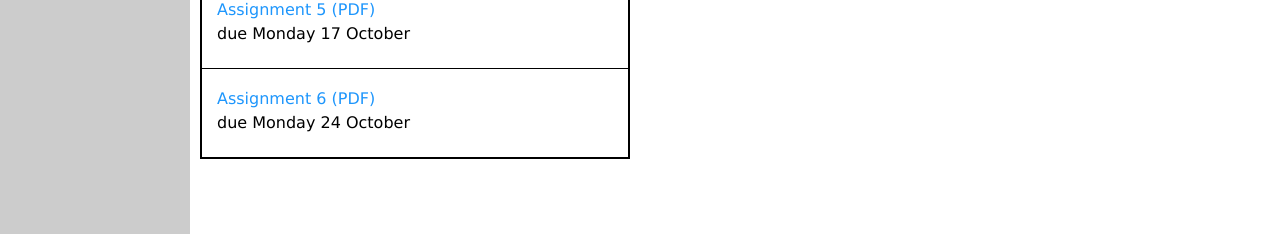
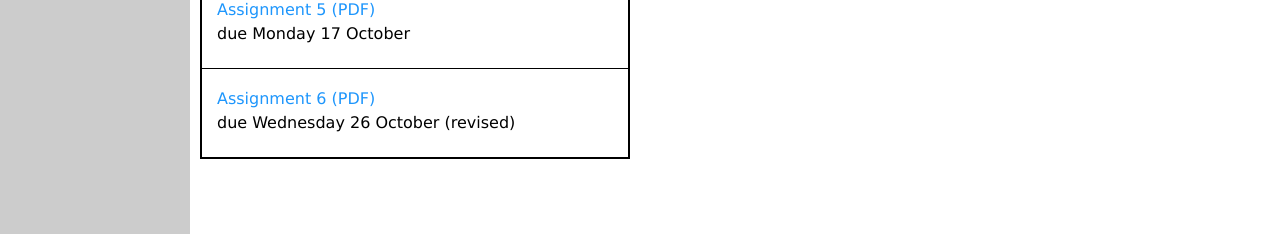
Before and after one commit to bueler/opt, a Jekyll site: the page built from homework.md, in a window 1280 px wide. Shown: the part 663-897 px from the top of the page. Built offline with Jekyll 4.4.1, drawn with Linux system fonts in a browser that asks for light colours.

Commit message:
change A6 due date to Wednesday

```diff
--- a/_data/homework.yml
+++ b/_data/homework.yml
@@ -19,5 +19,5 @@ homework:
   due: Monday 17 October
   blank: A5.pdf
 - name: Assignment 6
-  due: Monday 24 October
+  due: Wednesday 26 October (revised)
   blank: A6.pdf
```
Also changed, not shown: 4 other files.
